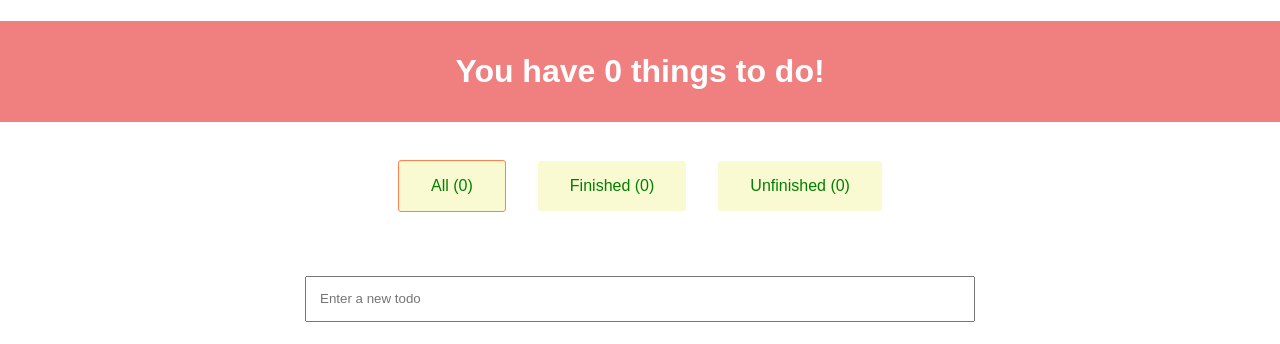
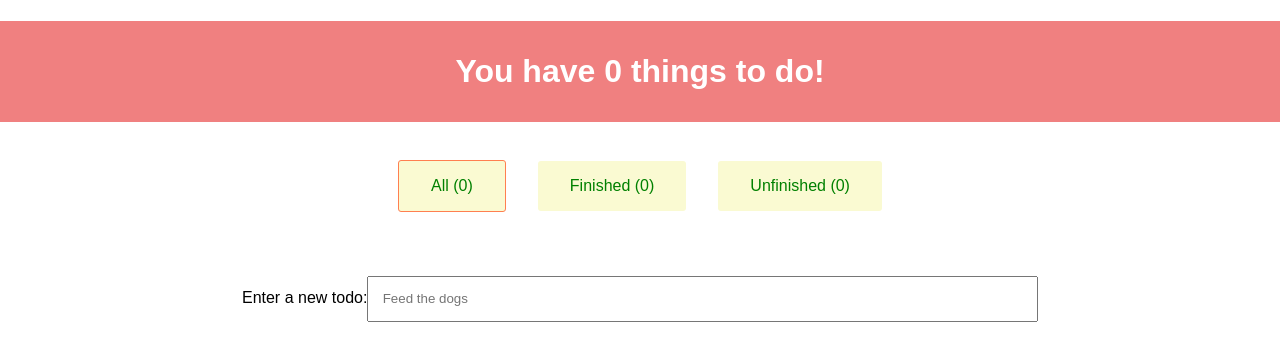
Before and after one commit to robynmaya/todeedo, a React (Create React App) app: page / in a window 1280 px wide. Shown: the top 344 px of the page. Built offline with nearby package versions, Linux system fonts and the light colour scheme.

Commit message:
make input ada compliant

```diff
--- a/src/TodoInput.js
+++ b/src/TodoInput.js
@@ -9,7 +9,7 @@ const TodoInput = ({onNewTodo}) => {
 
   const handleSubmit = e => {
     e.preventDefault();
-    if (!value.trim()) {
+    if (!value.trim() || value.length < 2) {
       return;
     }
     onNewTodo(value);
@@ -17,9 +17,14 @@ const TodoInput = ({onNewTodo}) => {
   };
 
   return (
-    <form className='TodoInput' onSubmit={handleSubmit}>
+    <form
+      className='TodoInput'
+      onSubmit={handleSubmit}
+    >
+      <label htmlFor="todoInput">Enter a new todo:</label>
       <input
-        placeholder="Enter a new todo"
+        placeholder="Feed the dogs"
+        id="todoInput"
         value={value}
         onChange={handleChange}
       />
```
